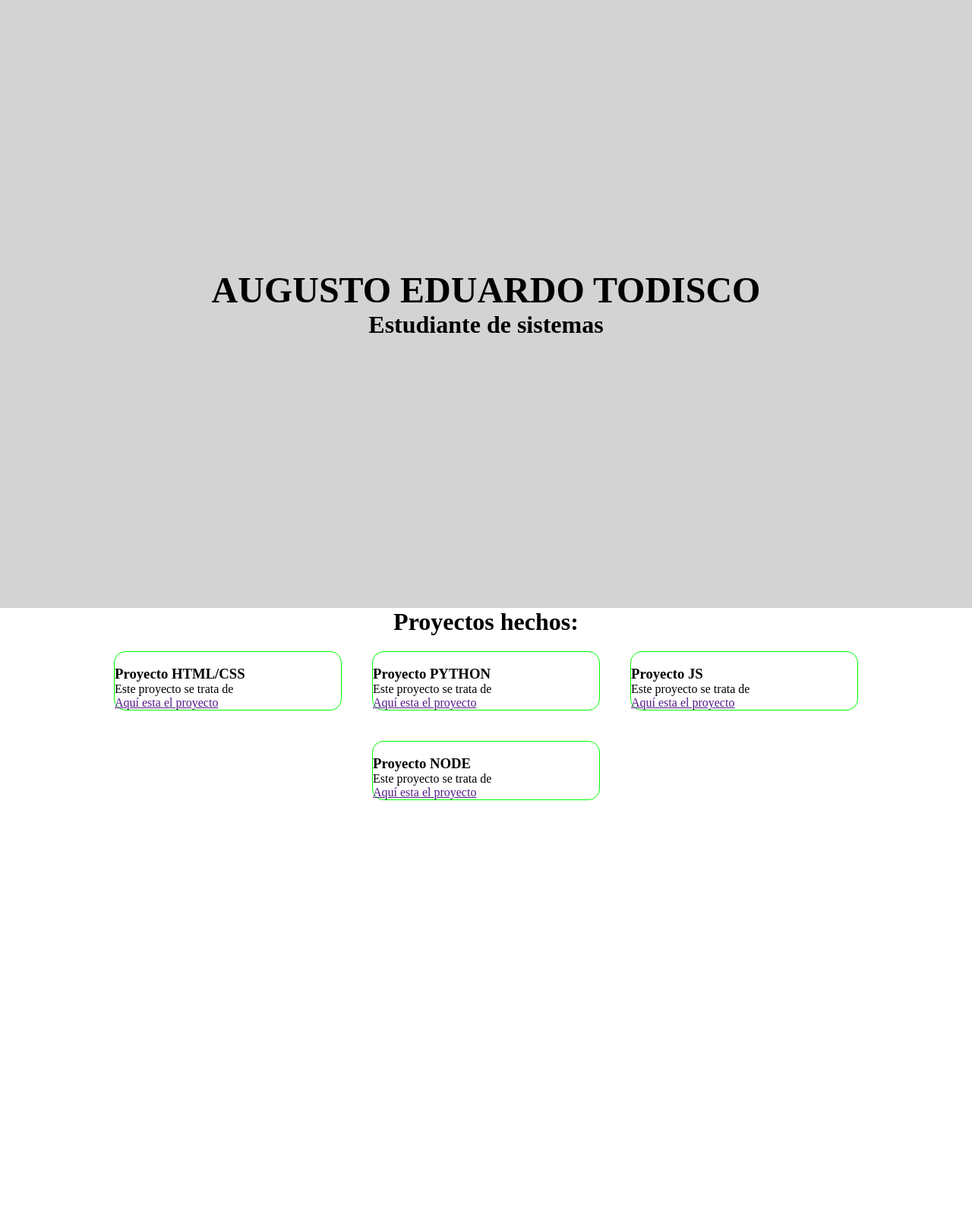
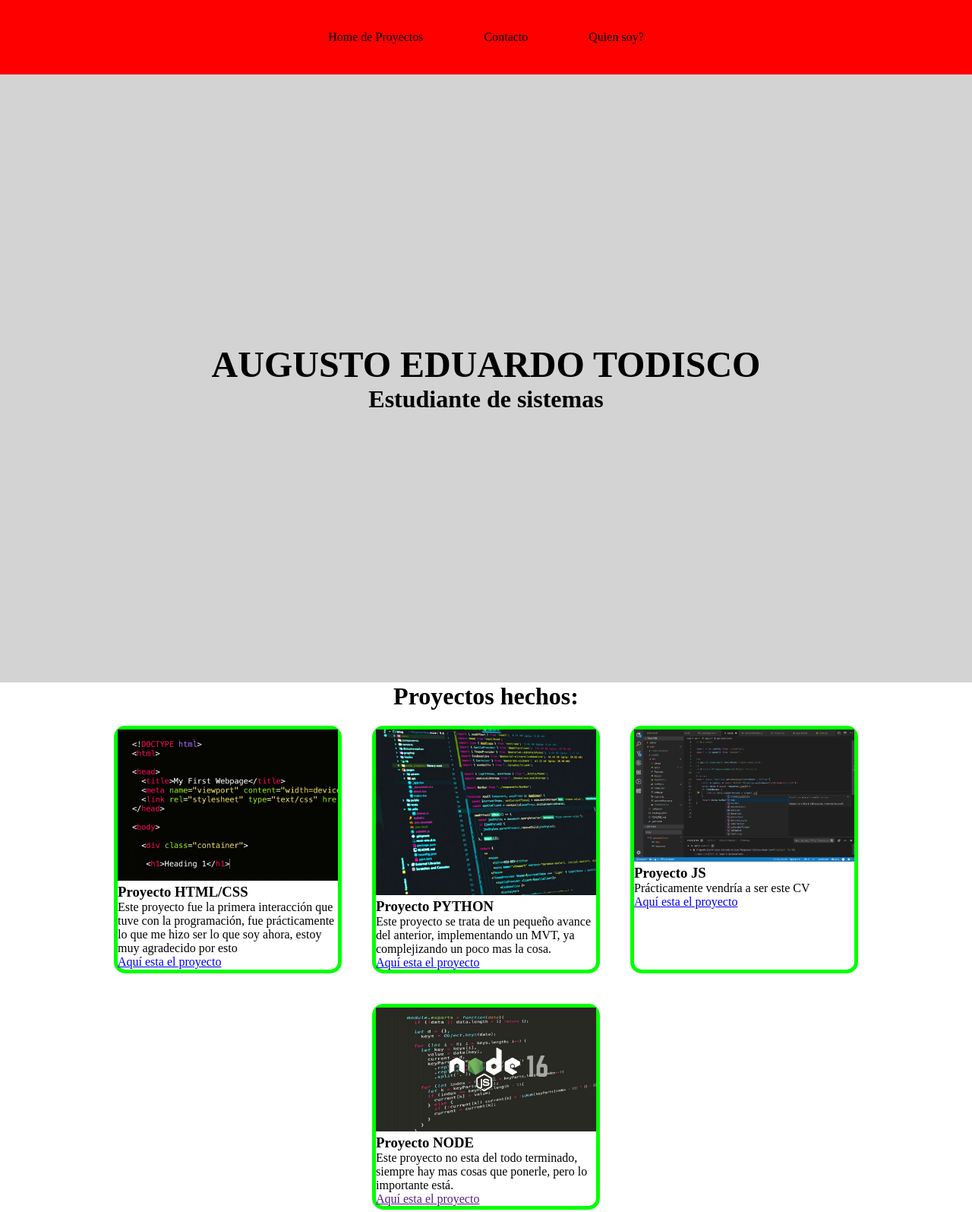
Before and after one commit to Augustodisco/CVAugustoTodisco, a plain HTML site: page index.html in a window 1280 px wide. Shown: the top 1595 px of the page at 76% size. Drawn offline with Linux system fonts and the light colour scheme.

Commit message:
Poniendo a punto el HTML-CSS

```diff
--- a/css/styles.css
+++ b/css/styles.css
@@ -2,6 +2,14 @@
    box-sizing: border-box;
    margin: 0;
    padding: 0;
+}
+
+header{
+    padding-top: 30px;
+    padding-bottom: 30px;
+    background-color: red;
+    position: sticky;
+    top: 0;
 }
 
 section{
@@ -35,13 +43,35 @@ h2{
 }
 
 .detallesproyecto{
-    border: 1px solid lime;
+    border: 5px solid lime;
     width: 300px;
     margin: 20px;
-    border-radius: 15px;;
+    border-radius: 15px;
 
 }
 
 .detallesproyecto img{
     width: 100%;
 }
+
+nav ul{
+   display: flex;
+   justify-content: center;
+   list-style: none;
+
+
+}
+
+nav ul li{
+    margin-left: 20px;
+    margin-right: 20px;
+    padding: 10px 20px;
+
+}
+
+footer{
+    background-color: grey;
+    justify-content: center;
+    padding-top: 35px;
+    padding-bottom: 35px;
+}
--- a/index.html
+++ b/index.html
@@ -9,7 +9,13 @@
 </head>
 <body>
     <header>
-
+        <nav>
+            <ul>
+                <li>Home de Proyectos</li>
+                <li>Contacto</li>
+                <li>Quien soy?</li>
+            </ul>
+        </nav>
     </header>
     <main>
         <section id="principal">
@@ -21,39 +27,49 @@
             <div class="listaproyecto">
 
                 <div class="detallesproyecto">
-                   <img src="" alt="">
+                   <img src="img/Htmlcss.webp" alt="">
                    <h3>Proyecto HTML/CSS</h3>
-                   <p>Este proyecto se trata de</p>
-                   <a href="">Aquí esta el proyecto</a>
+                   <p>
+                     Este proyecto fue la primera interacción que tuve con la programación, fue prácticamente lo que me hizo ser
+                     lo que soy ahora, estoy muy agradecido por esto
+                   </p>
+                   <a href="https://github.com/Augustodisco/EntregaFinalTodiscoHTML">Aquí esta el proyecto</a>
                 </div>
 
                 <div class="detallesproyecto">
-                    <img src="" alt="">
+                    <img src="img/Pyhton.webp" alt="">
                     <h3>Proyecto PYTHON</h3>
-                    <p>Este proyecto se trata de</p>
-                    <a href="">Aquí esta el proyecto</a>
+                    <p>
+                        Este proyecto se trata de un pequeño avance del anterior, implementando un MVT, ya complejizando un poco
+                        mas la cosa.
+                    </p>
+                    <a href="https://github.com/Augustodisco/Augus_Blog">Aquí esta el proyecto</a>
                 </div>
 
                 <div class="detallesproyecto">
-                    <img src="" alt="">
+                    <img src="img/js.webp" alt="">
                     <h3>Proyecto JS</h3>
-                    <p>Este proyecto se trata de</p>
-                    <a href="">Aquí esta el proyecto</a>
+                    <p>
+                        Prácticamente vendría a ser este CV
+                    </p>
+                    <a href="https://github.com/Augustodisco/CVAugustoTodisco">Aquí esta el proyecto</a>
                 </div>
 
                 <div class="detallesproyecto">
-                    <img src="" alt="">
+                    <img src="img/Node.webp" alt="">
                     <h3>Proyecto NODE</h3>
-                    <p>Este proyecto se trata de</p>
+                    <p>
+                        Este proyecto no esta del todo terminado, siempre hay mas cosas que ponerle, pero lo importante está.
+                    </p>
                     <a href="">Aquí esta el proyecto</a>
                  </div>
             </div>
         </section>
-        <section id="contacto"></section>
+
     </main>
 
     <footer>
-
+       <p align="center"> Copyright 2022- Augusto Eduardo Todisco Pardo</p>
     </footer>
 </body>
 </html>
```
Also changed, not shown: img/Htmlcss.webp (added), img/Node.webp (added), img/Pyhton.webp (added), img/js.webp (added), pages/contacto.html (added), pages/quiensoy.html (added).
